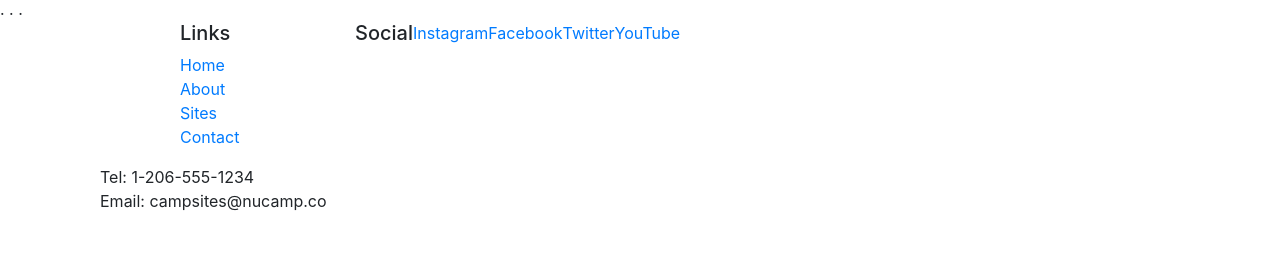
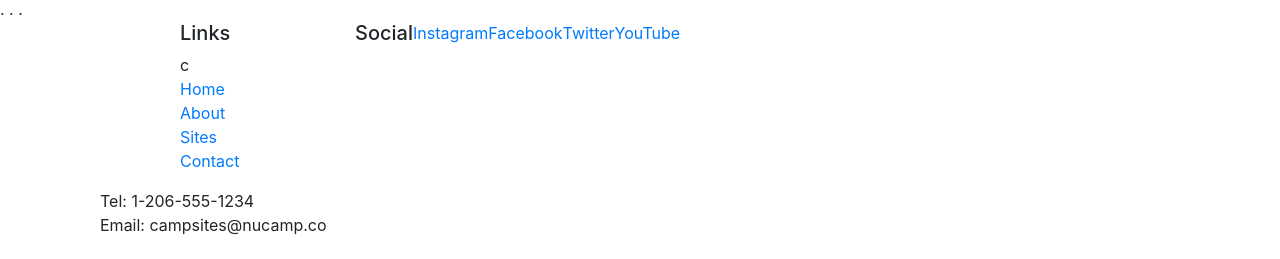
Before and after one commit to jbwidney/NuCamp-Camp-Site, a website: page index.html in a window 1280 px wide. Shown: the part 541-800 px from the top of the page. Drawn offline with nearby package versions, Linux system fonts and the light colour scheme.

```diff
--- a/index.html
+++ b/index.html
@@ -60,7 +60,7 @@
             <div class="row">
                 <div class="col-4 col-sm-2 offset-1">
             <h5>Links</h5>
-            <ul class="list-unstyled">
+            <ul class="list-unstyled">c
                 <li> <a href="#">Home</a></li>
                 <li><a href ="#">About</a></li>
                 <li><a href = "#">Sites</a></li>
```
